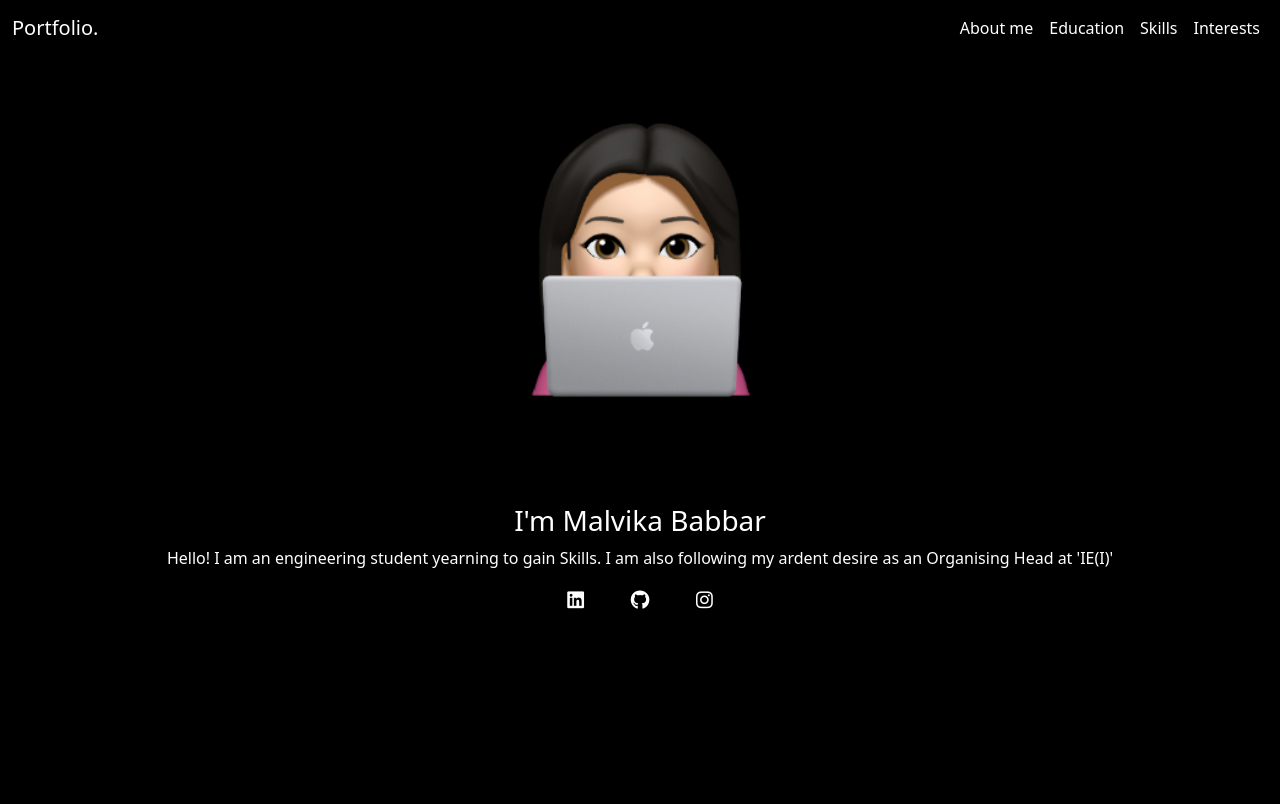
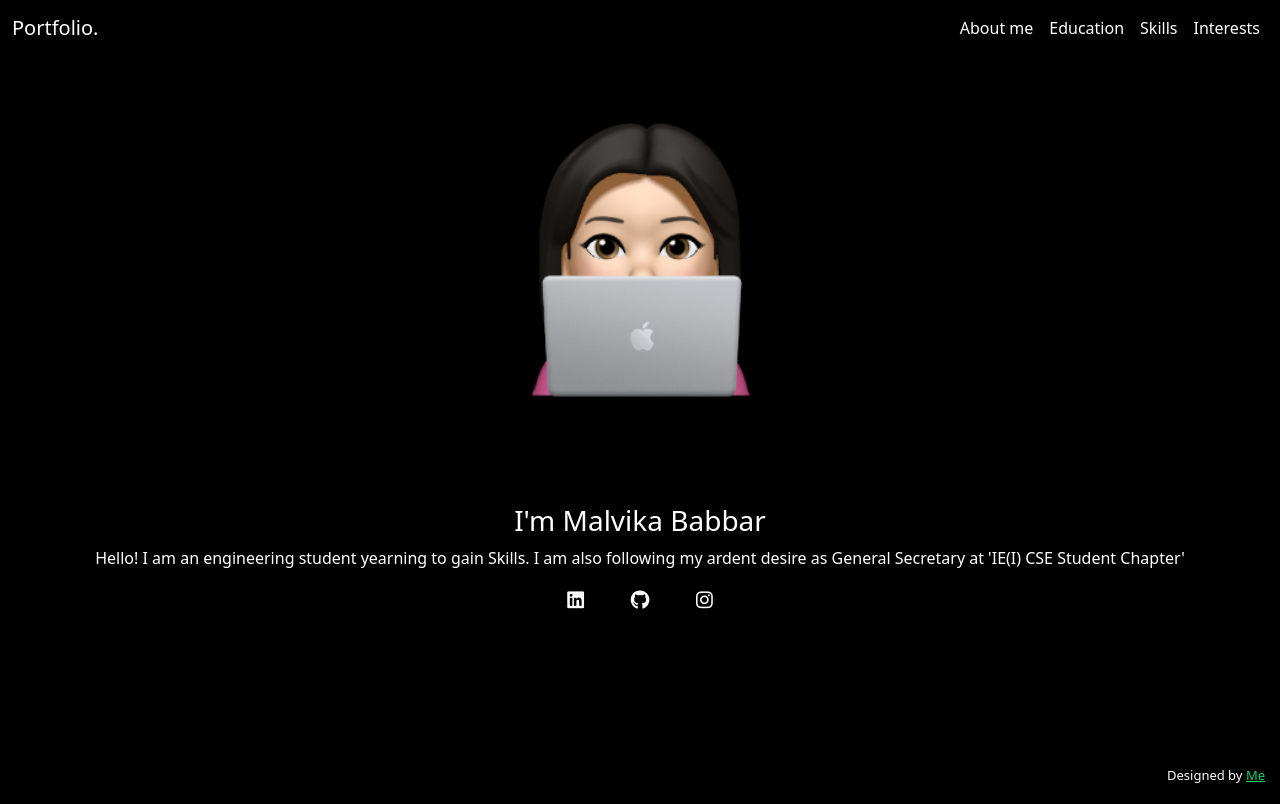
Before and after one commit to MalvikaBabbar/Portfolio, a plain HTML site: page index.html in a window 1280 px wide. Shown: the top 804 px of the page. Drawn offline with nearby package versions, Linux system fonts and the light colour scheme.

Commit message:
few changes

```diff
--- a/index.html
+++ b/index.html
@@ -49,7 +49,7 @@
         </div>
         <div style="color: white;" class="about-txt">
             <p>Hello! I am an engineering student yearning to gain Skills. I am also following my ardent desire as
-                an Organising Head at 'IE(I)'</p>
+                General Secretary at 'IE(I) CSE Student Chapter'</p>
         </div>
     </div>
     <div id="contact-icon">
@@ -198,11 +198,13 @@
             </h6>
             </div>
             <hr>
-            <div id="copyright">
-                <p>All Rights Reserved | Copyright 2022 <i class="fa-solid fa-copyright"></i></p>
-            </div>
+
         </div>
     </div>
+
+    <div class="credits">
+        Designed by <a href="https://www.linkedin.com/in/malvika-babbar/">Me</a>
+      </div>
 
     <script src="https://cdn.jsdelivr.net/npm/bootstrap@5.2.0/dist/js/bootstrap.bundle.min.js"
         integrity="sha384-A3rJD856KowSb7dwlZdYEkO39Gagi7vIsF0jrRAoQmDKKtQBHUuLZ9AsSv4jD4Xa"
--- a/style.css
+++ b/style.css
@@ -70,3 +70,28 @@ body{
    text-align: center;
    color: gray;
 }
+.credits {
+    position: fixed;
+    right: 0;
+    left: 0;
+    bottom: 0;
+    padding: 15px;
+    text-align: right;
+    font-size: 13px;
+    color: #fff;
+    z-index: 999999;
+  }
+  @media (max-width: 992px) {
+    .credits {
+      text-align: center;
+      padding: 10px;
+      background: rgba(0, 0, 0, 0.8);
+    }
+  }
+  .credits a {
+    color: #18d26e;
+    transition: 0.3s;
+  }
+  .credits a:hover {
+    color: #fff;
+  }
```
